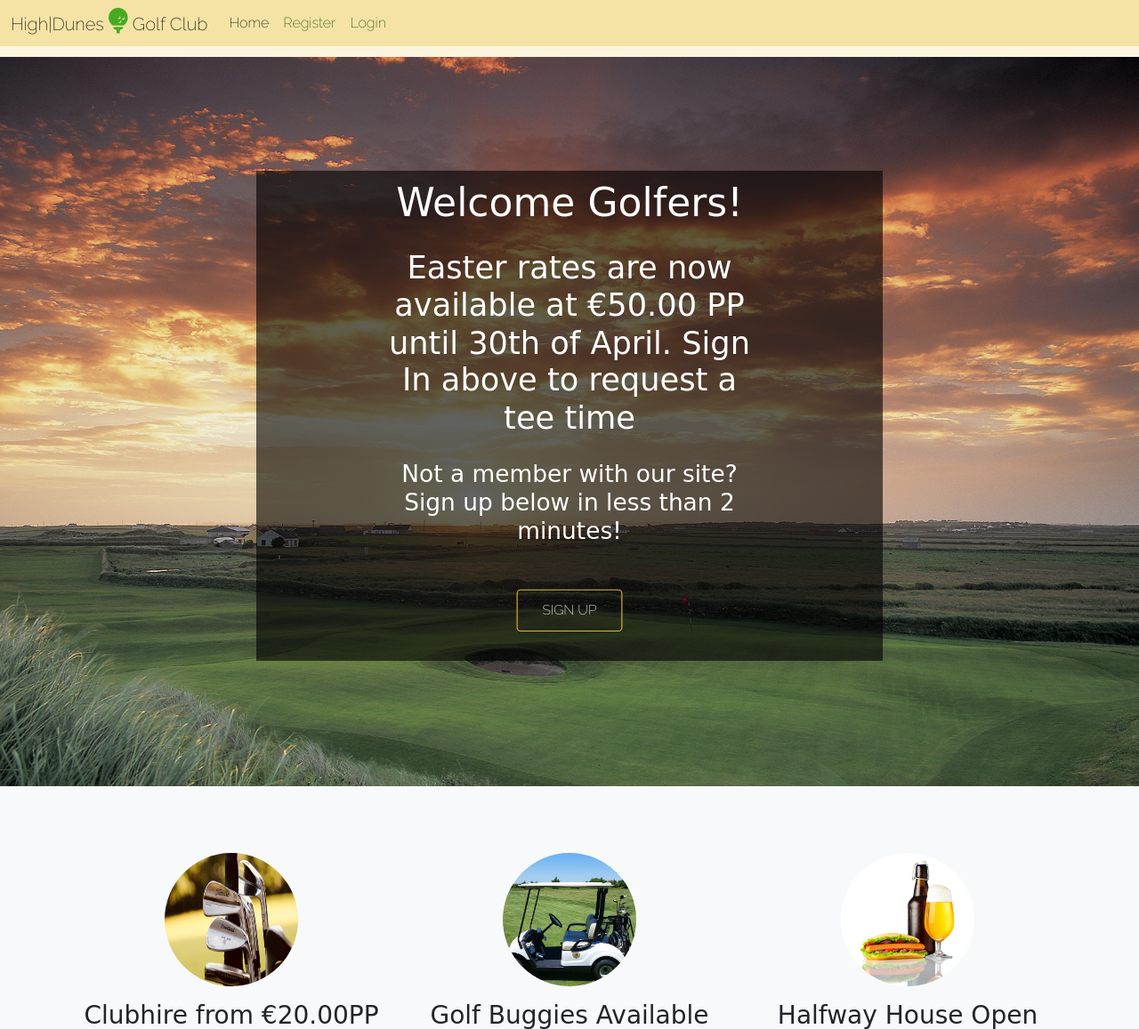
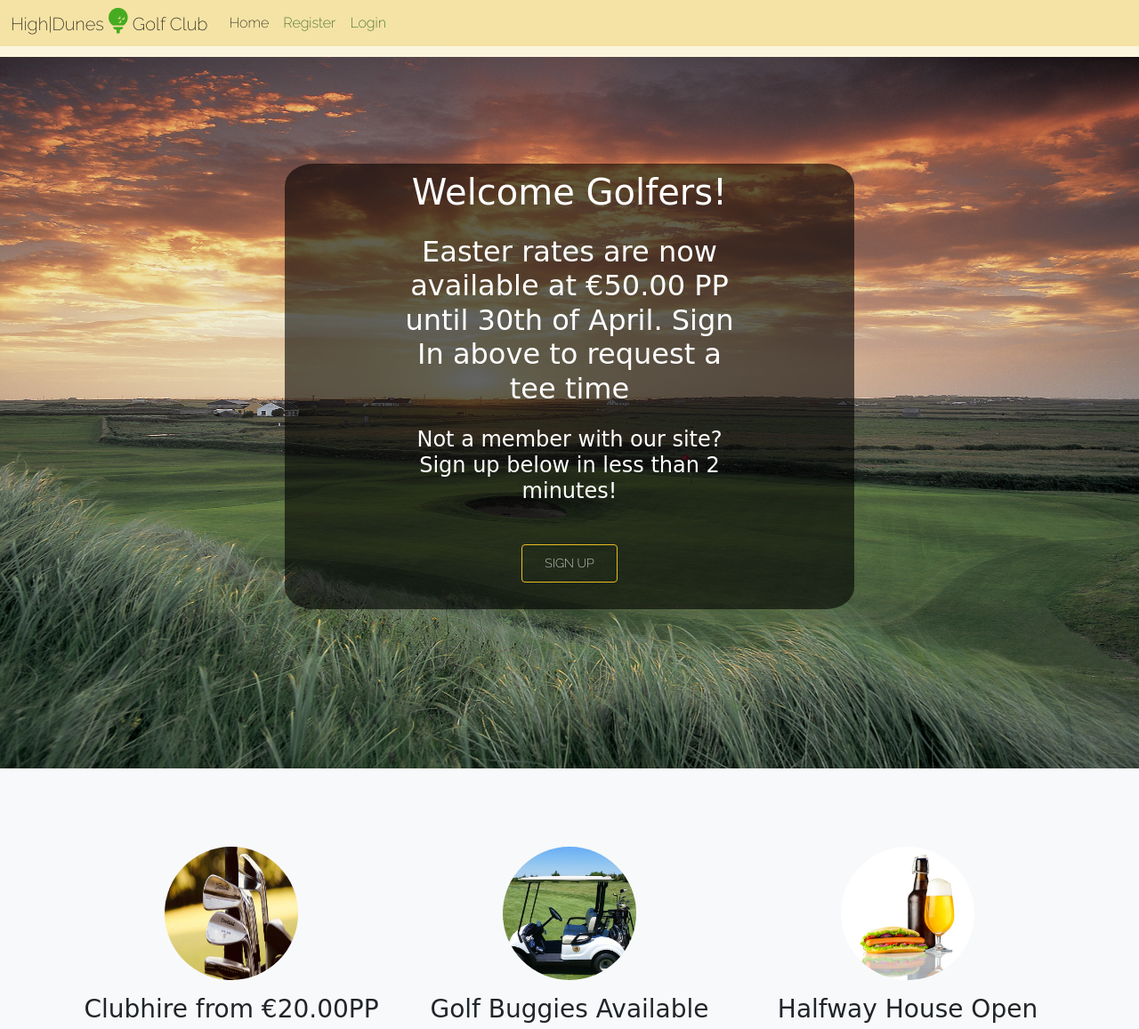
Before and after one commit to AdamPillis/HighDunes, a Django app: page / in a window 1280 px wide. Shown: the top 1157 px of the page at 89% size. Run offline with Django 3.2, Linux system fonts and the light colour scheme; data that the repository does not hold is empty; some web fonts are replaced.

Commit message:
Add: img tag for masthead and register img so it loads statically when deployed

```diff
--- a/static/css/styles.css
+++ b/static/css/styles.css
@@ -76,12 +76,16 @@ hr {
 /* Landing page main image */
 .masthead {
   position: relative;
-  max-width: 100%;
-  background-color: #343a40;
+  overflow: hidden;
+  width: 100%;
+  height: 100vh;
+}
+.masthead img {
+  width: 100%;
+  height: 100%;
   background-size: cover;
-  margin: 25px auto;
-  padding-top: 8rem;
-  padding-bottom: 8rem;
+  margin: 0px auto;
+  position: absolute;
 
   /* zoom in style for main image - code taken from Love Running project */
   animation-name: main-image-zoom;
@@ -95,9 +99,14 @@ hr {
   to {
       transform: scale(1.1);}
 }
-.masthead .container-fluid {
-  background-color: rgba(0, 0, 0, 0.6);
+header .container-fluid {
+position: relative;
+z-index: 1000;
+top: 15%;
+border-radius: 5%;
+background-color: rgba(0, 0, 0, 0.6);
 }
+
 
 /* features with icons? */
 .features-icons {
@@ -162,17 +171,24 @@ hr {
 /* register link section */
 .register-image {
   position: relative;
-  max-width: 100%;
+  width: 100%;
+  height: 60vh;
+  overflow: hidden;
   opacity: 0.9;
   background-color: #343a40;
-  background: url("/static/images/register-section-image.jpg") no-repeat center center;
+  background: no-repeat center center;
+}
+.register-image img {
+  width: 100%;
+  height: 100%;
   background-size: cover;
-  margin: 25px 0 auto auto;
-  padding-top: 8rem;
-  padding-bottom: 8rem;
+  position: absolute;
 }
 .register-image .container-fluid {
-  z-index: 1;
+  position: relative;
+  z-index: 1000;
+  top: 5%;
+  border-radius: 6%;
   background-color: rgba(0, 0, 0, 0.6);
 }
   /* Footer section */
--- a/templates/index.html
+++ b/templates/index.html
@@ -6,9 +6,11 @@
 <!-- Main image that a site visitor first sees (almost full screen size at 1200px) -->
 <!-- Welcome message is included right in the center with a 'sign up' button to start
 interacting with the site user -->
-<header class="masthead" style="background-image: url('/static/images/masthead-main-image.jpg');">
+<header>
+    <div class="masthead">
+        <img src="{% static 'images/masthead-main-image.jpg' %}" alt="Landing Page, golf course layout during sunset">
 
-    <div class="container-fluid col-lg-6 position-relative">
+    <div class="container-fluid col-lg-6">
         <div class="row justify-content-center">
             <div class="col-md-8 align-self-sm-center">
                 <div class="text-center">
@@ -18,6 +20,7 @@ interacting with the site user -->
                     <h4 class="p-2 text-white">Not a member with our site? Sign up below in less than 2 minutes!</h4>
 
                     <a class="btn btn-hover mx-auto text-decoration-none text-white" href="{% url 'account_signup' %}">Sign Up</a>
+                </div>
             </div>
         </div>
     </div>
@@ -118,7 +121,7 @@ interacting with the site user -->
         <!-- Golf course strucuture -->
         <div class="row g-0">
             <div class="col-lg-6 order-lg-2">
-                <img class="showcase-img" src="{% static 'images/showcase-3-course-structure.jpeg' %}" alt="Driving Range">
+                <img class="showcase-img" src="{% static 'images/showcase-3-course-structure.jpeg' %}" alt="Structure of HighDunes Golf Course">
             </div>
             <div class="col-lg-6 order-lg-1 my-auto showcase-text">
                 <h2 class="text-center p-2 mt-4 mx-3">
@@ -202,7 +205,9 @@ interacting with the site user -->
 </div>
 <!-- Register section above footer-->
 <!-- Main image with a div box, content and button interaction -->
-<section class="register-image">
+<section>
+    <div class="register-image">
+        <img src="{% static 'images/register-section-image.jpg' %}" alt="Golfer taking iron shot in sunset">
         <div class="container-fluid col-lg-6 position-relative">
             <div class="row justify-content-center">
                 <div class="col-xl-6 align-self-sm-center">
@@ -218,5 +223,6 @@ interacting with the site user -->
                 </div>
             </div>
         </div>
+    </div>
 </section>
 {% endblock%}
```
Lines whose indentation alone changed are shown as unchanged.
